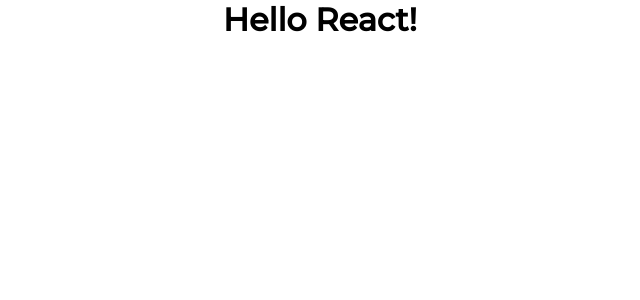
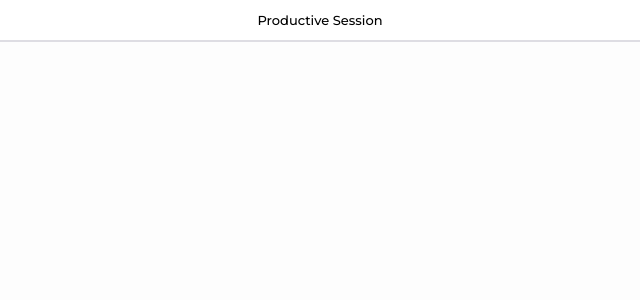
Before and after one commit to DandunAdi/pomodoro-app, a React (Create React App) app: page / in a window 1280 px wide. Shown: the top 300 px of the page, without its empty margins (320-960 px from the left). Built offline with nearby package versions, Linux system fonts and the light colour scheme.

Commit message:
add header

```diff
--- a/src/App.js
+++ b/src/App.js
@@ -1,7 +1,9 @@
+import Header from "./components/Header";
+
 function App() {
   return (
     <div className="text-center">
-      <h1>Hello React!</h1>
+      <Header />
     </div>
   );
 }
--- /dev/null
+++ b/src/components/Header.js
@@ -0,0 +1,9 @@
+const Header = () => {
+  return (
+    <div className="Header">
+      <p className="text-center my-1 sm font-weight-500">Productive Session</p>
+    </div>
+  );
+};
+
+export default Header;
--- a/src/sass/__helpers.scss
+++ b/src/sass/__helpers.scss
@@ -1,3 +1,28 @@
 .text-center {
   text-align: center;
 }
+
+.my-1 {
+  padding-top: 0.75rem;
+  padding-bottom: 0.75rem;
+}
+.my-2 {
+  padding-top: 1rem;
+  padding-bottom: 1rem;
+}
+
+.sm {
+  font-size: small;
+}
+.md {
+  font-size: medium;
+}
+
+.font-weight {
+  &-400 {
+    font-weight: 400;
+  }
+  &-500 {
+    font-weight: 500;
+  }
+}
--- /dev/null
+++ b/src/sass/components/__Header.scss
@@ -0,0 +1,4 @@
+.Header {
+  background-color: #fff;
+  border-bottom: 2px solid $lightGray;
+}
--- a/src/sass/index.scss
+++ b/src/sass/index.scss
@@ -1,5 +1,6 @@
 @import "./_variables";
 @import "./_helpers";
+@import "./components/_Header";
 
 @import url("https://fonts.googleapis.com/css2?family=Montserrat:wght@400;500&display=swap");
 
@@ -11,4 +12,5 @@
 
 body {
   font-family: "Montserrat", sans-serif;
+  background-color: #fdfdfd;
 }
```
Also changed, not shown: src/dist/index.css, 1 other file (tests, documents, lock files or other folders).
